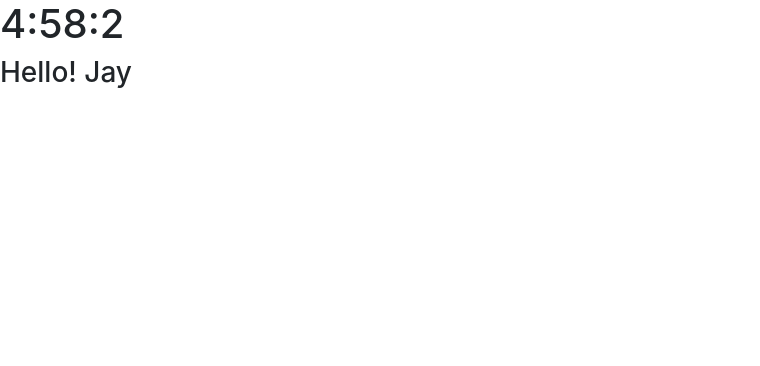
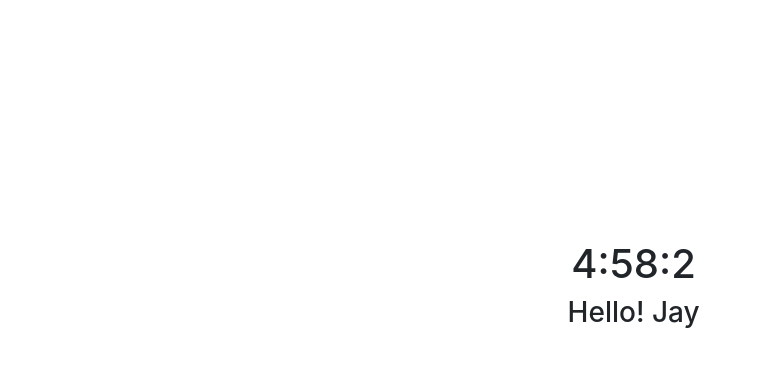
Before and after one commit to Jay-WKJun/nomadWork.github.io, a plain HTML site: page index.html in a window 1280 px wide. Shown: the whole page, without its empty margins (0-760 px from the left). Drawn offline with nearby package versions, Linux system fonts and the light colour scheme.

Commit message:
clock align done

```diff
--- a/index.html
+++ b/index.html
@@ -1,15 +1,19 @@
 <html>
 <head>
   <link rel="stylesheet" href="https://cdn.jsdelivr.net/npm/bootstrap@4.5.3/dist/css/bootstrap.min.css" integrity="sha384-TX8t27EcRE3e/ihU7zmQxVncDAy5uIKz4rEkgIXeMed4M0jlfIDPvg6uqKI2xXr2" crossorigin="anonymous">
-
+  <link rel="stylesheet" href="style.css">
 
 </head>
 <body>
-  <div id="clockDiv" class="clockDiv">
-
-  </div>
-  <div id="userName" class="userName">
-
+  <div id="textOuter" class="textOuter">
+    <div class="textContainer"></div>
+    <div id = "textContainer" class="textContainer textBox">
+      <div id="clockDiv" class="clockDiv textInner">
+      </div>
+      <div id="userName" class="userName textInner">
+      </div>
+    </div>
+    <div class="textContainer"></div>
   </div>
   <script src="index.js"></script>
   <script src="userName.js"></script>
--- /dev/null
+++ b/style.css
@@ -0,0 +1,17 @@
+.textOuter {
+  width:100%;
+  height:10%;
+  position:relative;
+  top:30%
+}
+
+.textContainer {
+  width:33%;
+  height:33%;
+  position: relative;
+  float: left;
+}
+
+.textBox {
+  text-align: center;
+}
```
Also changed, not shown: todoList.js (added).
